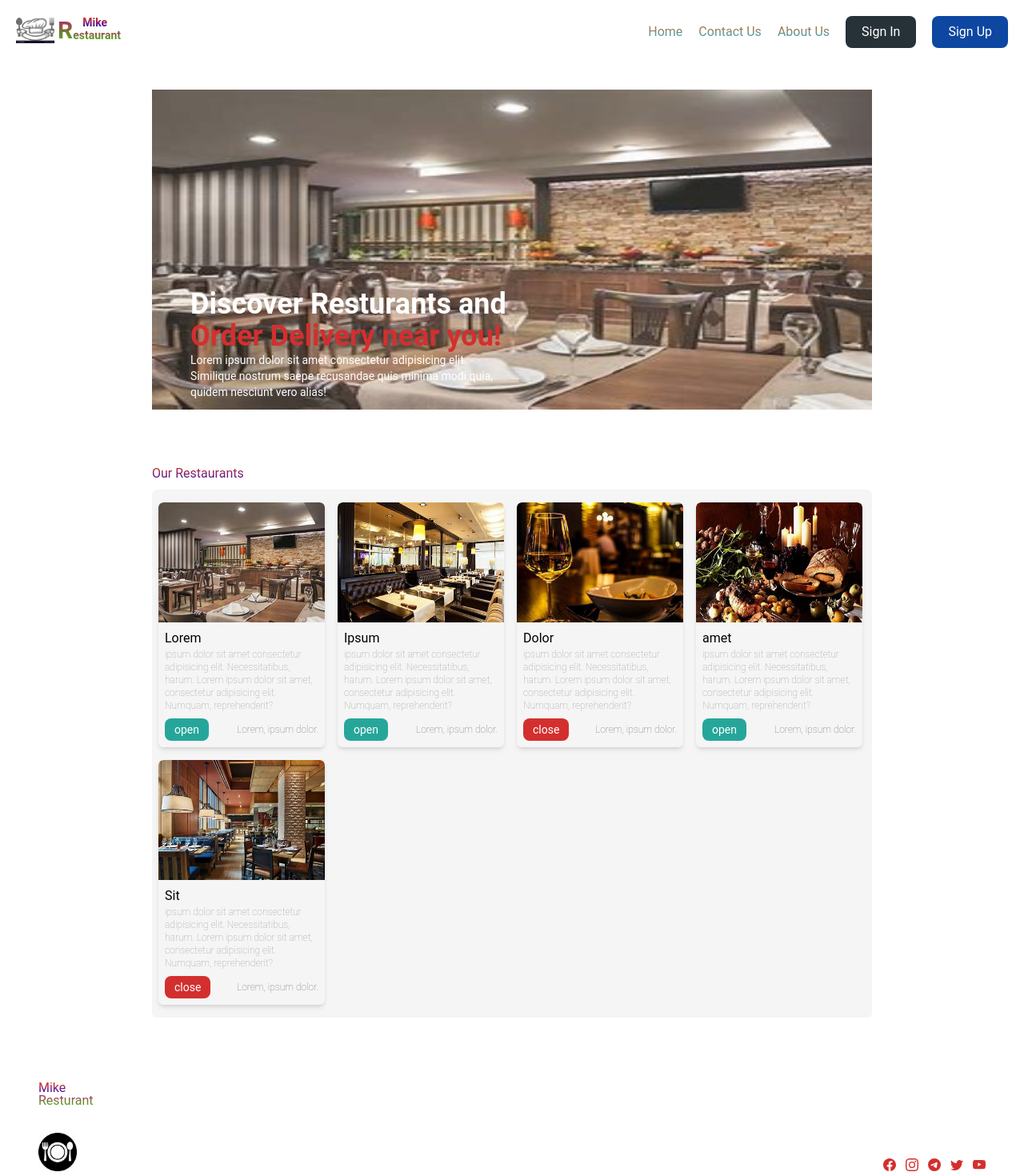
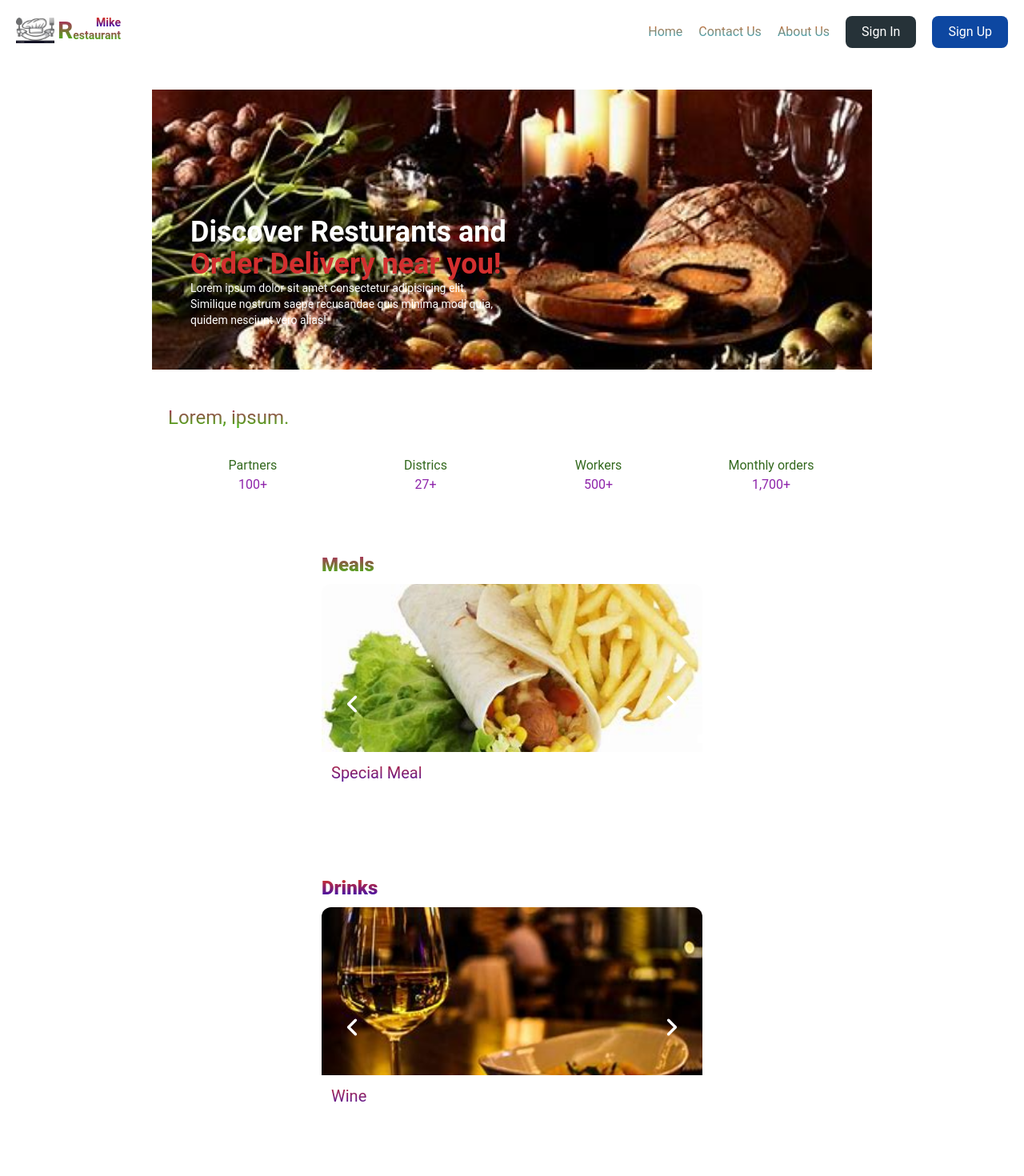
Before and after one commit to darazuiscaptain/mikerestaurant, a React (Vite) app: page / in a window 1280 px wide. Shown: the top 1470 px of the page at 80% size. Built offline with nearby package versions, Linux system fonts and the light colour scheme.

Commit message:
Stats, Meal and Drinks UI added

```diff
--- a/src/App.jsx
+++ b/src/App.jsx
@@ -1,9 +1,12 @@
 import Aos from "aos"
 import Featured from "./UI/Featured"
-import Home from "./UI/Home"
+import Main from "./UI/Main"
 import { useEffect } from "react"
 import Footer from "./components/Footer"
 import Header from "./components/Header"
+import Meal from "./UI/Meal"
+import Drinks from "./UI/Drinks"
+import Statistics from "./UI/Statistics"
 
 
 function App() {
@@ -15,7 +18,11 @@ function App() {
     <>
       <Header />
       <div className="max-w-[900px] mx-auto">
-        <Home />
+        <Main />
+        <br/>
+        <Statistics/>
+        <Meal/>
+        <Drinks />
         <Featured />
       </div>
       <Footer />
--- /dev/null
+++ b/src/UI/Drinks.jsx
@@ -0,0 +1,32 @@
+import { Carousel } from '@material-tailwind/react'
+import { drinks } from "../utils/FoodCategory"
+
+function Drinks() {
+    return (
+        <section className='mt-8 p-3 max-w-[500px] mx-auto'>
+            <div className='flex justify-start py-2'>
+                <h1 className='text_gradient_h font-extrabold text-2xl'>Drinks</h1>
+            </div>
+            <Carousel
+                transition={{ duration: 1 }}
+                autoplay
+                autoplayDelay={4000}
+                loop
+                className="rounded-xl max-w-300 mx-auto h-[300px] -z-10">
+                {drinks.map((drinks, index) => (
+                    <div className='w-full h-full '
+                        key={drinks.id}>
+                        <img
+                            src={drinks.image}
+                            alt="image 1"
+                            className="w-full h-[70%] object-cover"
+                        />
+                        <h1 className='p-3 text_gradient_h text-xl'>{drinks.name}</h1>
+                    </div>
+                ))}
+            </Carousel>
+        </section>
+    )
+}
+
+export default Drinks
--- a/src/UI/Featured.jsx
+++ b/src/UI/Featured.jsx
@@ -19,7 +19,9 @@ function Featured() {
                 <Card image={image6} open={"open"} title={"Ipsum"}/>
                 <Card image={image3} open={"close"} title={"Dolor"}/>
                 <Card image={image2} open={"open"} title={"amet"}/>
-                <Card image={image4} open={"close"} title={"Sit"}/>
+                <Card image={image4} open={"open"} title={"Sit"}/>
+                <Card image={image1} open={"close"} title={"Lorem"}/>
+                <Card image={image6} open={"open"} title={"Ipsum"}/>
             </div>
         </div>
     </section>
--- a/src/UI/Home.jsx
+++ b/src/UI/Main.jsx
@@ -1,11 +1,11 @@
-import image from '../assets/restaurant1.png'
+import restaurantImg from '../assets/restaurant2.png'
 
-function Home() {
+function Main() {
   return (
     <section>
-        <div className='flex flex-col '>
-            <img src={image} alt=""  className='border-none w-full h-[450px] sm:h-[400px] opacity-90 -z-10 '/>
-            <div className='flex flex-col p-5 sm:p-12 -mt-[200px] md:-mt-[200px]'>
+        <div className='flex flex-col relative'>
+            <img src={restaurantImg} alt="restaurant"  className='border-none w-full h-[300px] object-cover bg-repeat-x sm:h-[350px] -z-10 '/>
+            <div className='flex flex-col -z-10 sm:p-12 p-3 bottom-1 absolute'>
                 <h1
                     data-aos='fade-top' data-aos-duration='900'
                     className='font-bold font-sans  text-white text-2xl sm:text-4xl  '>
@@ -27,4 +27,4 @@ function Home() {
   )
 }
 
-export default Home
+export default Main
--- /dev/null
+++ b/src/UI/Meal.jsx
@@ -0,0 +1,32 @@
+import { Carousel } from '@material-tailwind/react'
+import { food } from "../utils/FoodCategory"
+
+function Meal() {
+    return (
+        <section className='mt-8 p-3 max-w-[500px] mx-auto'>
+            <div className='flex justify-start py-2'>
+                <h1 className='text_gradient_p font-extrabold text-2xl'>Meals</h1>
+            </div>
+            <Carousel
+                transition={{ duration: 1 }}
+                autoplay
+                autoplayDelay={4000}
+                loop
+                className="rounded-xl max-w-300 mx-auto h-[300px] -z-10">
+                {food.map((food) => (
+                    <div className='w-full h-full '
+                        key={food.id}>
+                        <img
+                            src={food.image}
+                            alt="image 1"
+                            className="w-full h-[70%] object-cover"
+                        />
+                        <h1 className='p-3 text_gradient_h text-xl'>{food.name}</h1>
+                    </div>
+                ))}
+            </Carousel>
+        </section>
+    )
+}
+
+export default Meal
--- /dev/null
+++ b/src/UI/Statistics.jsx
@@ -0,0 +1,27 @@
+import { stats } from '../utils/Stats'
+import CountUp from "react-countup"
+
+function Statistics() {
+  return (
+    <section className='flex flex-col gap-8 p-5 '>
+      <div>
+        <h1 className='text_gradient_p text-2xl'>Lorem, ipsum.</h1>
+      </div>
+      <div className='flex gap-4  flex-wrap items-center justify-center'>
+      {
+        stats.map((stats) => (
+          <div key={stats.name}
+          className='flex flex-col min-w-[200px]'>
+             <h1 className='flex justify-center text-1xl font-sans text-light-green-900'>{stats.name}</h1>
+             <h2 className='flex justify-center text-purple-600'>
+                <CountUp end={stats.value} suffix='+' delay={2}/>
+             </h2>
+          </div>
+        ))
+      }
+      </div>
+    </section>
+  )
+}
+
+export default Statistics
--- a/src/components/Carousel.jsx
+++ /dev/null
@@ -1,29 +0,0 @@
-import { Carousel } from "@material-tailwind/react";
-
-export function CarouselDefault() {
-
-    const imageSrc = [
-        "https://images.unsplash.com/photo-1497436072909-60f360e1d4b1?ixlib=rb-4.0.3&ixid=MnwxMjA3fDB8MHxwaG90by1wYWdlfHx8fGVufDB8fHx8&auto=format&fit=crop&w=2560&q=80",
-        "https://images.unsplash.com/photo-1493246507139-91e8fad9978e?ixlib=rb-4.0.3&ixid=MnwxMjA3fDB8MHxwaG90by1wYWdlfHx8fGVufDB8fHx8&auto=format&fit=crop&w=2940&q=80",
-        "https://images.unsplash.com/photo-1518623489648-a173ef7824f3?ixlib=rb-4.0.3&ixid=MnwxMjA3fDB8MHxwaG90by1wYWdlfHx8fGVufDB8fHx8&auto=format&fit=crop&w=2762&q=80"
-    ]
-  return (
-    <Carousel className="mt-16 w-auto h-[430px]" transition={{ duration: 1 }}>
-      <img
-        src={`${imageSrc[0]}`}
-        alt="image 1"
-        className="h-full w-full object-cover opacity-80"
-      />
-      <img
-        src={`${imageSrc[1]}`}
-        alt="image 2"
-        className="h-full w-full object-cover opacity-80"
-      />
-      <img
-        src={`${imageSrc[2]}`}
-        alt="image 3"
-        className="h-full w-full object-cover opacity-80"
-      />
-    </Carousel>
-  );
-}
--- a/src/components/Drawer.jsx
+++ b/src/components/Drawer.jsx
@@ -5,7 +5,7 @@ import {
   Typography,
   IconButton,
 } from "@material-tailwind/react";
-import { BiHomeAlt, BiMenuAltRight, BiPhone, BiPhoneCall } from "react-icons/bi"
+import { BiHomeAlt, BiMenuAltRight,  BiPhoneCall } from "react-icons/bi"
 import Logo from "./Logo"
 import { BsInfoLg } from "react-icons/bs";
 
--- a/src/components/Logo.jsx
+++ b/src/components/Logo.jsx
@@ -10,7 +10,7 @@ function Logo() {
         <div className='flex gap-0'>
           <span className='text-3xl text_gradient_p'>R</span>
           <div className='leading-4'>
-            <h1 className='text_gradient_h pl-3 text-md underline' >Mike</h1>
+            <h1 className='text_gradient_h flex justify-end text-md underline' >Mike</h1>
             <p className='text_gradient_p -left-2'>estaurant</p>
           </div>
         </div>
--- /dev/null
+++ b/src/utils/FoodCategory.js
@@ -0,0 +1,37 @@
+import burger2 from "../assets/burger2.png"
+import meal2 from "../assets/7.png"
+import cake from "../assets/cake.png"
+import cake2 from "../assets/cake2.png"
+
+import drink from "../assets/4.png"
+
+export const food = [
+    {
+        "id": "2",
+        "name": "Burger",
+        "image": burger2
+    },
+    {
+        "id": "3",
+        "name": "Special Meal",
+        "image": meal2
+    },
+    {
+        "id": "4",
+        "name": "BirthDay Cake",
+        "image": cake
+    },
+    {
+        "id": "5",
+        "name": "Cake",
+        "image": cake2
+    },
+]
+
+export const drinks = [
+    {
+        "id": "1",
+        "name": "Wine",
+        "image": drink
+   }
+]
--- /dev/null
+++ b/src/utils/Stats.js
@@ -0,0 +1,20 @@
+
+
+export const stats = [
+    {
+        "name": "Partners",
+        "value": 100
+    },
+    {
+        "name": "Districs",
+        "value": 27
+    },
+    {
+        "name": "Workers",
+        "value": 500
+    },
+    {
+        "name": "Monthly orders",
+        "value": 1700
+    }
+]
```
Also changed, not shown: src/assets/2.png (deleted), src/assets/3.png (deleted).
